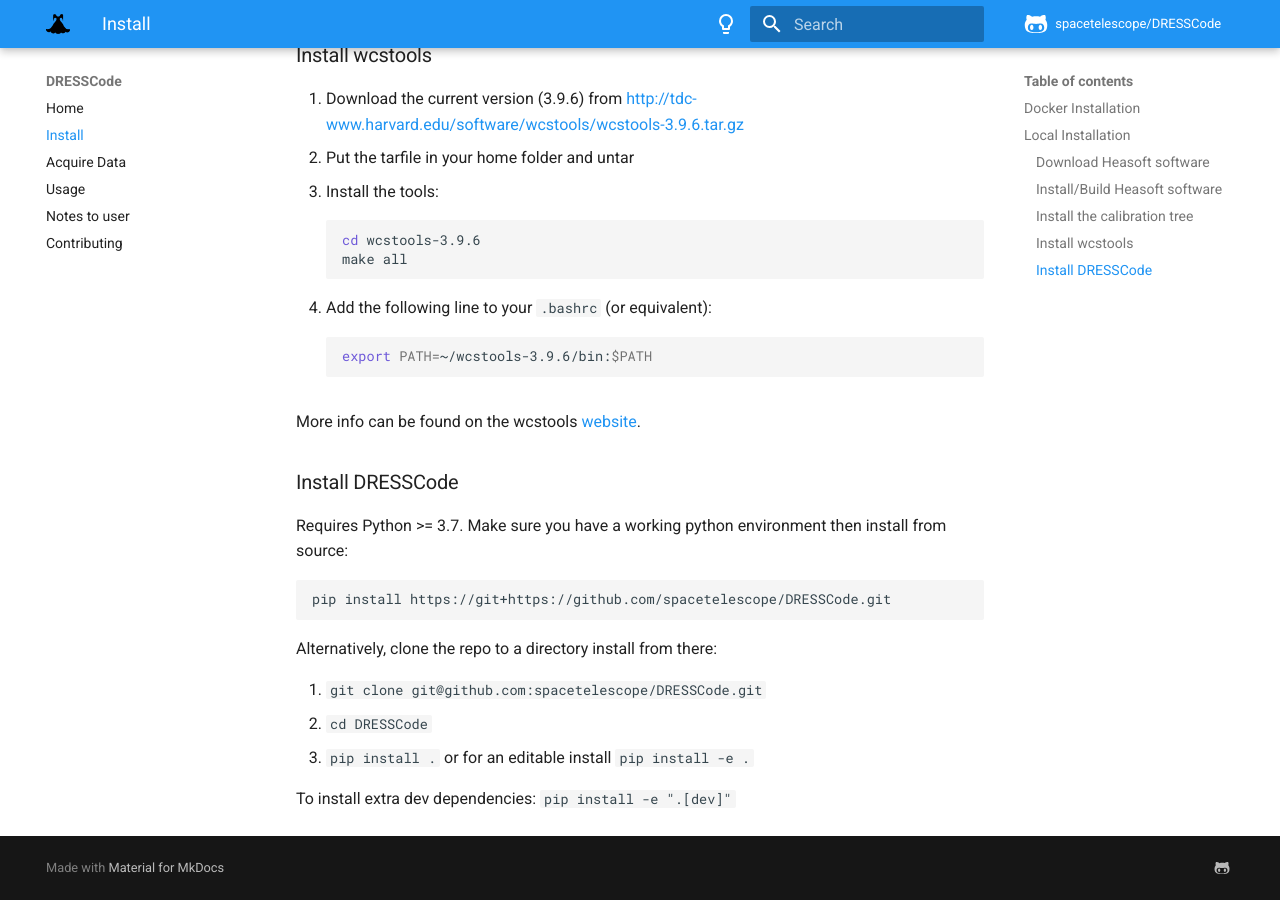
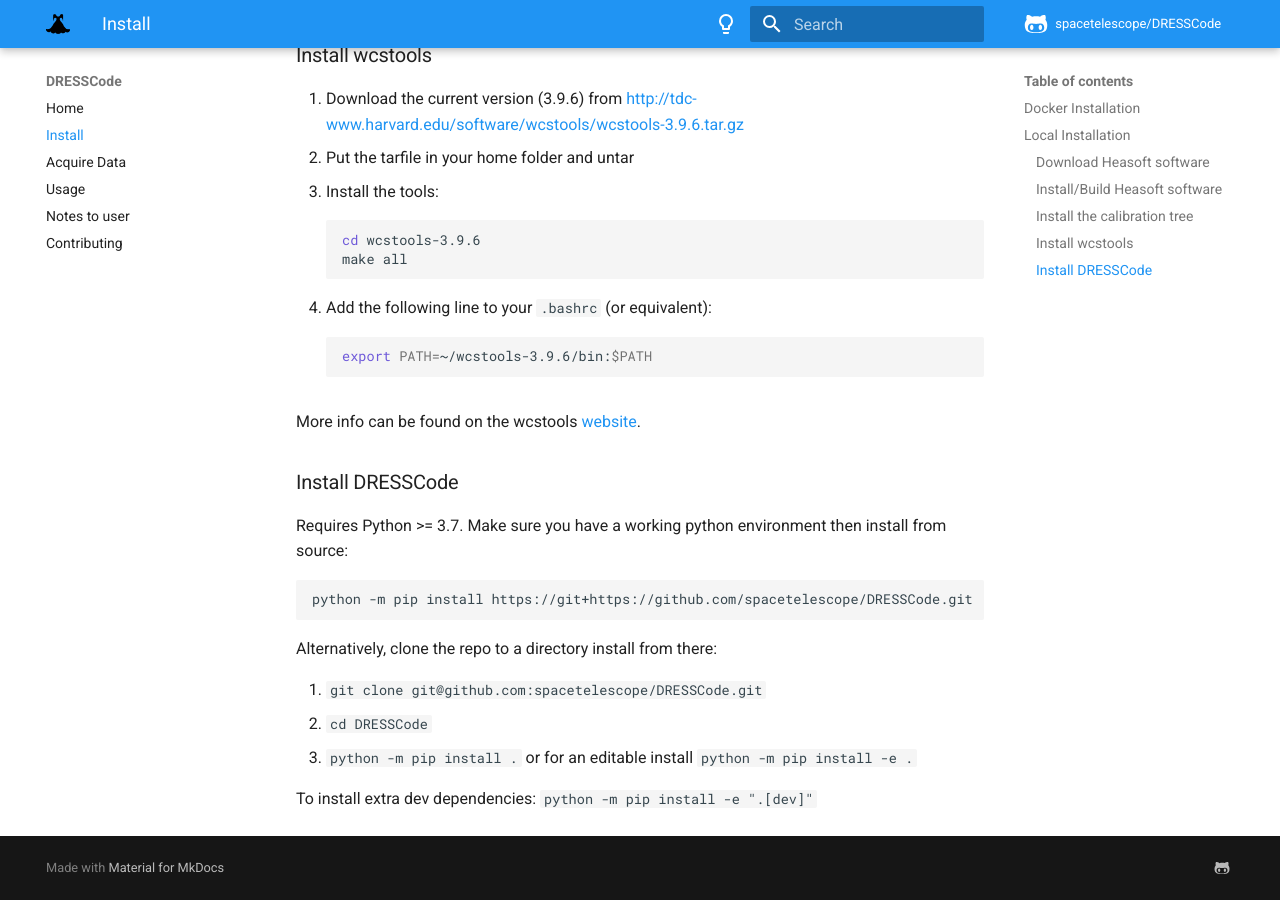
Before and after one commit to spacetelescope/DRESSCode, an MkDocs documentation site: the page built from docs/install.md, in a window 1280 px wide and 900 px high, scrolled down 1616 px. Built offline with MkDocs 1.6.1 and Material for MkDocs 9.7.7, drawn with Linux system fonts in a browser that asks for light colours; comment, search, counter and statistics services are not loaded.

Commit message:
add pytest to one of our github actions
remove six from requirements

some minor cleanup of dockerfile, docs to use python -m pip instead of pip

````diff
--- a/docs/install.md
+++ b/docs/install.md
@@ -74,13 +74,13 @@
 Requires Python >= 3.7. Make sure you have a working python environment then install from source:
 
 ```cmd
-pip install https://git+https://github.com/spacetelescope/DRESSCode.git
+python -m pip install https://git+https://github.com/spacetelescope/DRESSCode.git
 ```
 
 Alternatively, clone the repo to a directory install from there:
 
 1. `git clone git@github.com:spacetelescope/DRESSCode.git`
 2. `cd DRESSCode`
-3. `pip install .` or for an editable install `pip install -e .`
+3. `python -m pip install .` or for an editable install `python -m pip install -e .`
 
-To install extra dev dependencies: `pip install -e ".[dev]"`
+To install extra dev dependencies: `python -m pip install -e ".[dev]"`
--- a/requirements.txt
+++ b/requirements.txt
@@ -1,3 +1,2 @@
 astropy
-ccdproc
-six  # can be removed with ccdproc > 2.2.0, see: https://github.com/astropy/ccdproc/commit/0e97b26b1c2c602df29ef57576a3d8e9e84be57f
+ccdproc>=2.3.0
--- a/setup.cfg
+++ b/setup.cfg
@@ -18,7 +18,7 @@
 include_package_data = True
 install_requires =
     astropy
-    ccdproc
+    ccdproc>=2.3.0
 
 [options.package_data]
 * = *.spec, sss/*.fits
@@ -30,6 +30,7 @@
     flake8
     isort
     pre-commit
+    matplotlib  # for fits2img.py
 
     # testing
     pytest
````
Also changed, not shown: 4 other files.
